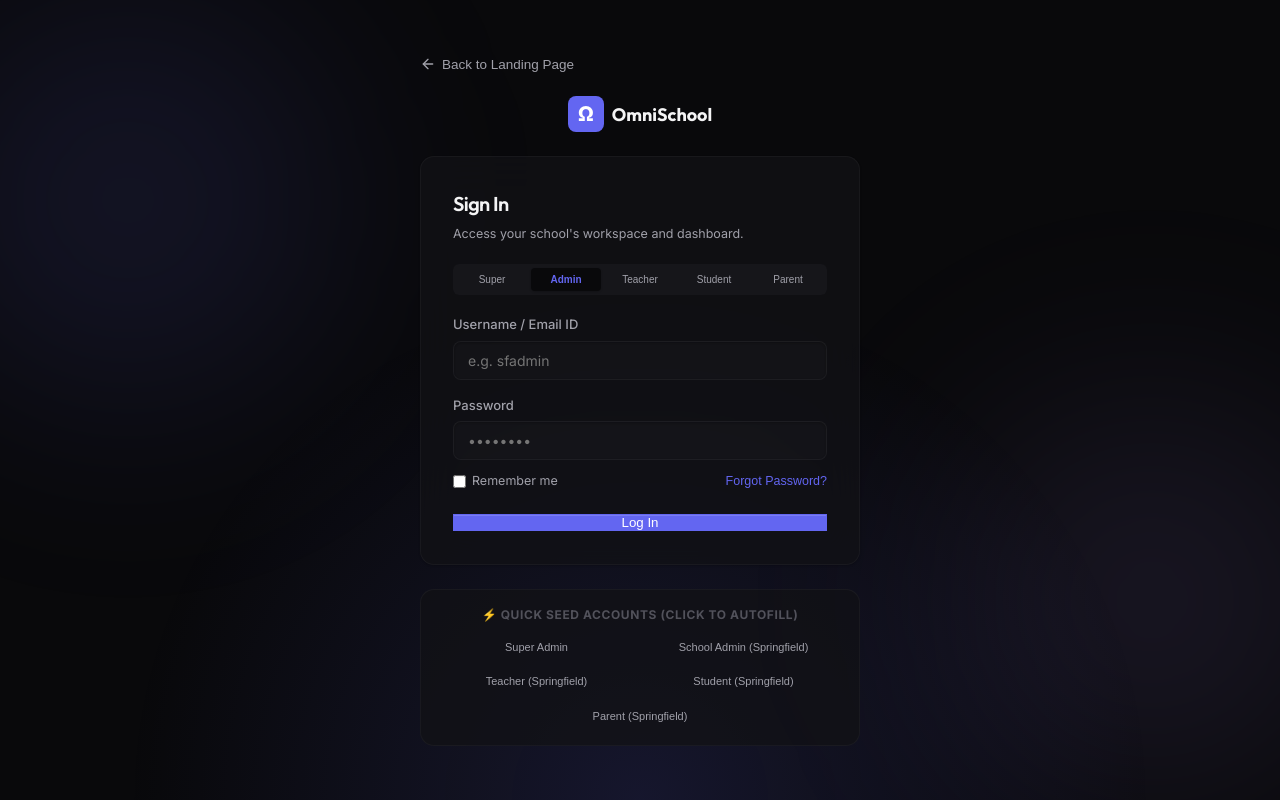
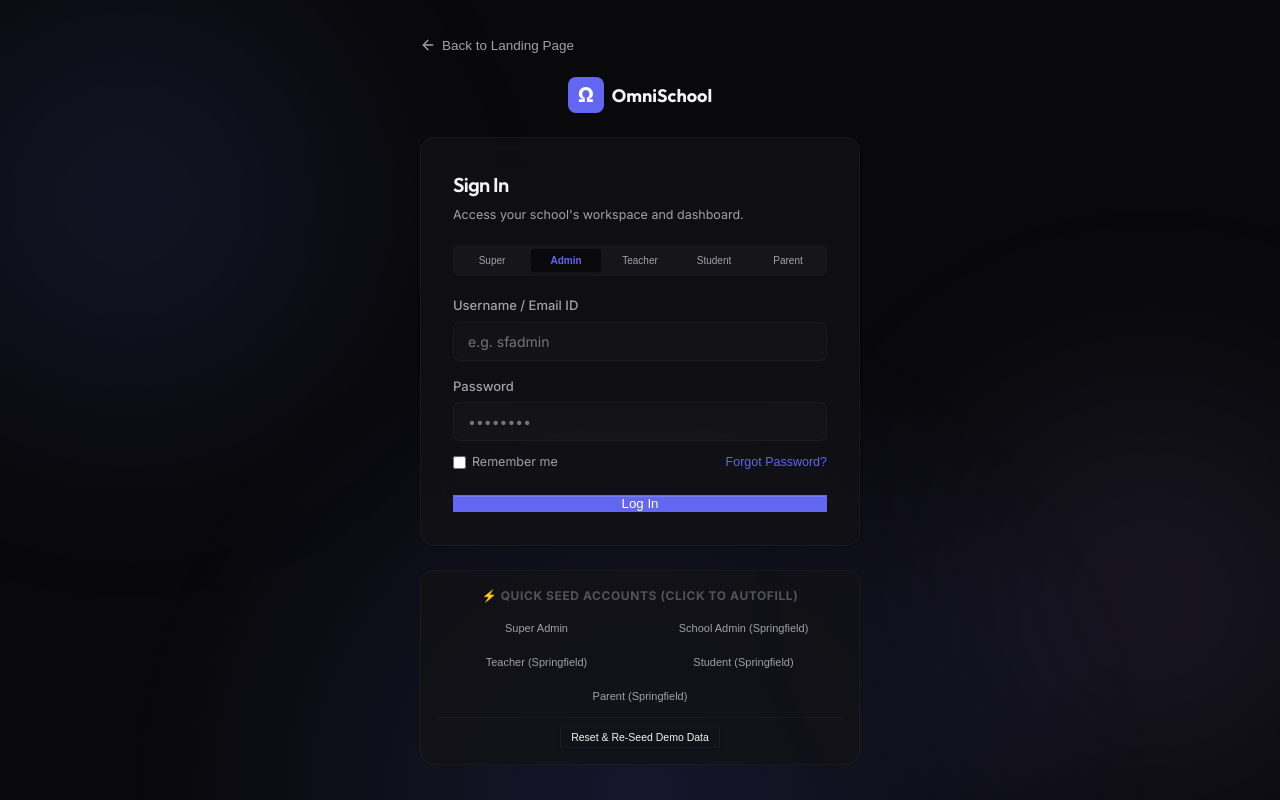
Before and after one commit to gnoknwgnng/erp, a React (Vite) app: page / in a window 1280 px wide. Both pictures are taken after a click on the button "Sign In". Built offline with nearby package versions, Linux system fonts and the light colour scheme.

Commit message:
Prototype update: Add reset and re-seed button to prefill panel

```diff
--- a/src/db/dbEngine.ts
+++ b/src/db/dbEngine.ts
@@ -50,6 +50,12 @@ export function initDatabase() {
     localStorage.setItem(KEYS.AUDIT_LOGS, JSON.stringify(Seed.SEED_AUDIT_LOGS));
     localStorage.setItem(KEYS.TICKETS, JSON.stringify(Seed.SEED_TICKETS));
   }
+}
+
+// Clear all erp keys and reseed database
+export function resetDatabase() {
+  Object.values(KEYS).forEach(k => localStorage.removeItem(k));
+  initDatabase();
 }
 
 // Generic Storage Handlers
--- a/src/views/auth/LoginPortal.tsx
+++ b/src/views/auth/LoginPortal.tsx
@@ -3,7 +3,7 @@ import { ArrowLeft, KeySquare } from 'lucide-react';
 import { Button } from '../../components/Button';
 import { Input } from '../../components/Input';
 import { Card } from '../../components/Card';
-import { authenticate, type AuthSession } from '../../db/dbEngine';
+import { authenticate, resetDatabase, type AuthSession } from '../../db/dbEngine';
 
 interface LoginPortalProps {
   onLoginSuccess: (session: AuthSession) => void;
@@ -298,10 +298,26 @@ export const LoginPortal: React.FC<LoginPortalProps> = ({ onLoginSuccess, onBack
               <Button size="sm" variant="ghost" style={{ fontSize: '11px', padding: '6px' }} onClick={() => prefillAccount('student', 'sfstudent', 'student123')}>
                 Student (Springfield)
               </Button>
-              <div style={{ gridColumn: 'span 2' }}>
+              <div style={{ gridColumn: 'span 2', display: 'flex', flexDirection: 'column', gap: '8px' }}>
                 <Button size="sm" variant="ghost" style={{ fontSize: '11px', padding: '6px', width: '100%' }} onClick={() => prefillAccount('parent', 'sfparent', 'parent123')}>
                   Parent (Springfield)
                 </Button>
+                <div style={{ borderTop: '1px solid var(--border-color)', paddingTop: '8px', display: 'flex', justifyContent: 'center' }}>
+                  <Button
+                    size="sm"
+                    variant="outline"
+                    style={{ fontSize: '10.5px', padding: '4px 10px', color: 'var(--text-secondary)', cursor: 'pointer' }}
+                    onClick={() => {
+                      if (confirm('Are you sure you want to reset all data changes and re-load default school database seeds?')) {
+                        resetDatabase();
+                        alert('Database successfully re-seeded with demo records!');
+                        window.location.reload();
+                      }
+                    }}
+                  >
+                    Reset & Re-Seed Demo Data
+                  </Button>
+                </div>
               </div>
             </div>
           </div>
```
